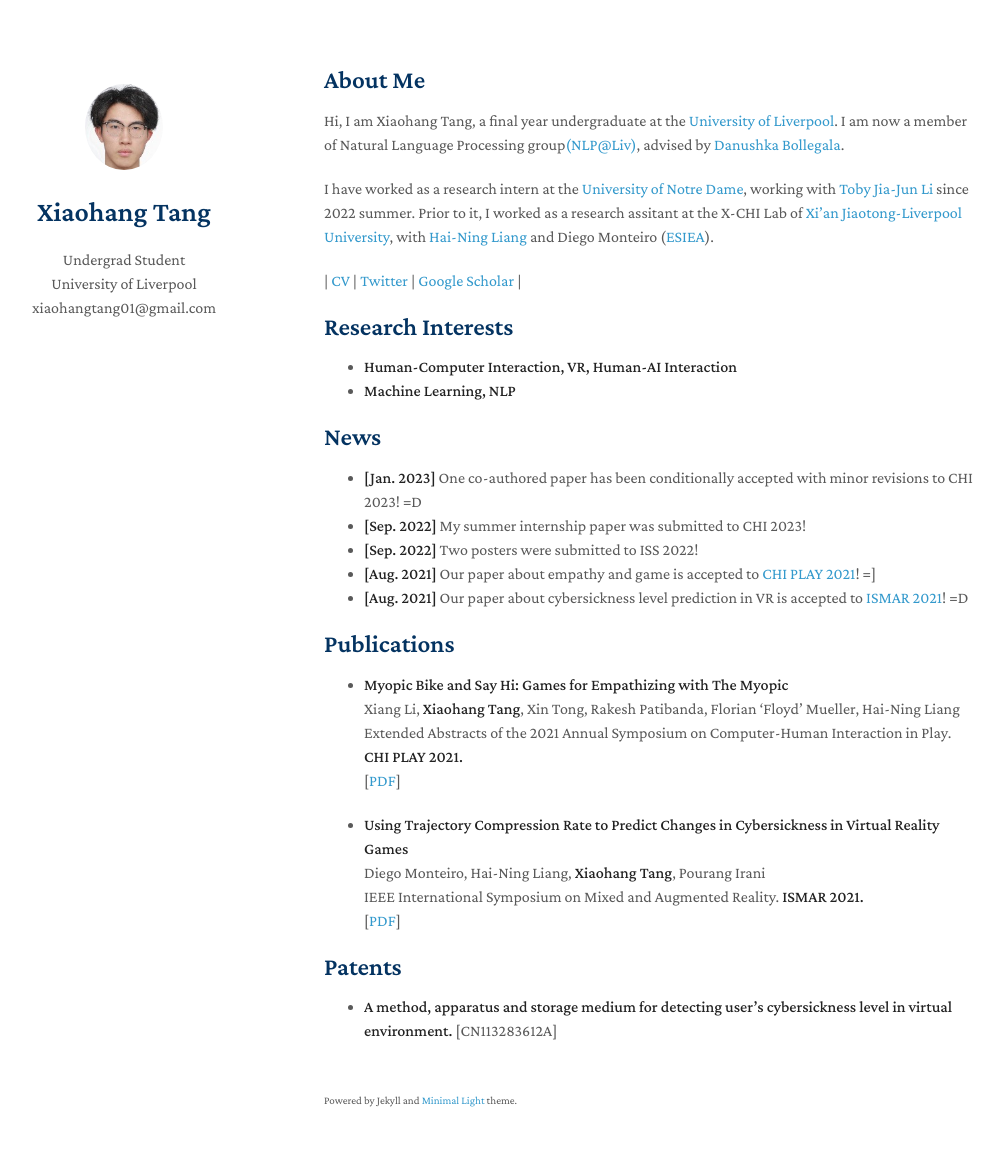
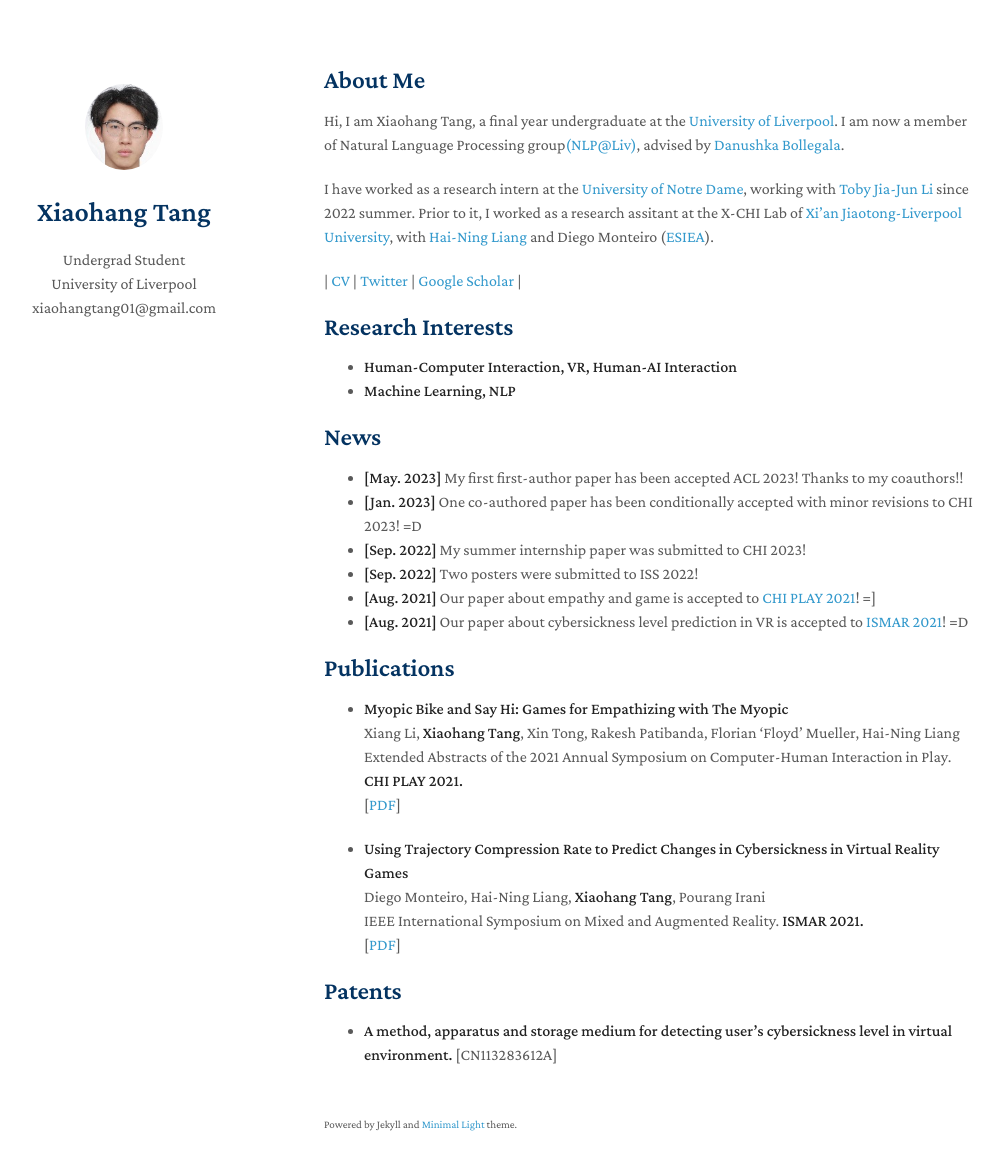
Before and after one commit to xiaohang-tang/xiaohang-tang.github.io, a Jekyll site: the page built from index.md, in a window 1280 px wide and 1205 px high. Shown: the top 1170 px of the window, without its empty margins (146-1149 px from the left). Built offline with Jekyll 4.4.1, drawn with Linux system fonts in a browser that asks for light colours; nearby versions of some CDN libraries; a style sheet for code colours, icons or effects is not loaded; our own code applies the rules of GitHub Pages for plain Markdown files.

Commit message:
Update index.md

```diff
--- a/index.md
+++ b/index.md
@@ -17,6 +17,7 @@ I have worked as a research intern at the [University of Notre Dame](https://www
 
 ## News
 
+- **[May. 2023]** My first first-author paper has been accepted ACL 2023! Thanks to my coauthors!!
 - **[Jan. 2023]** One co-authored paper has been conditionally accepted with minor revisions to CHI 2023! =D
 - **[Sep. 2022]** My summer internship paper was submitted to CHI 2023!
 - **[Sep. 2022]** Two posters were submitted to ISS 2022!
```
